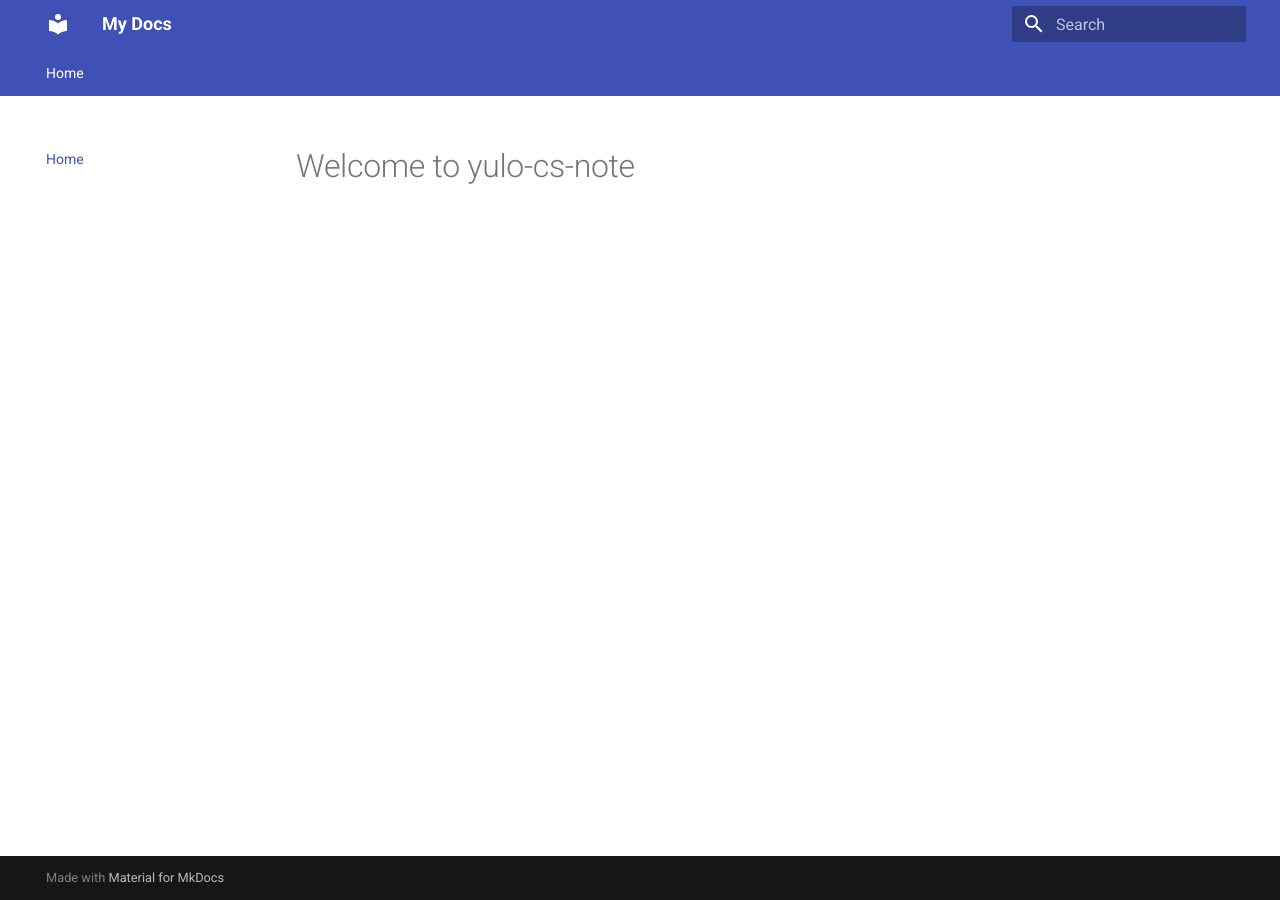
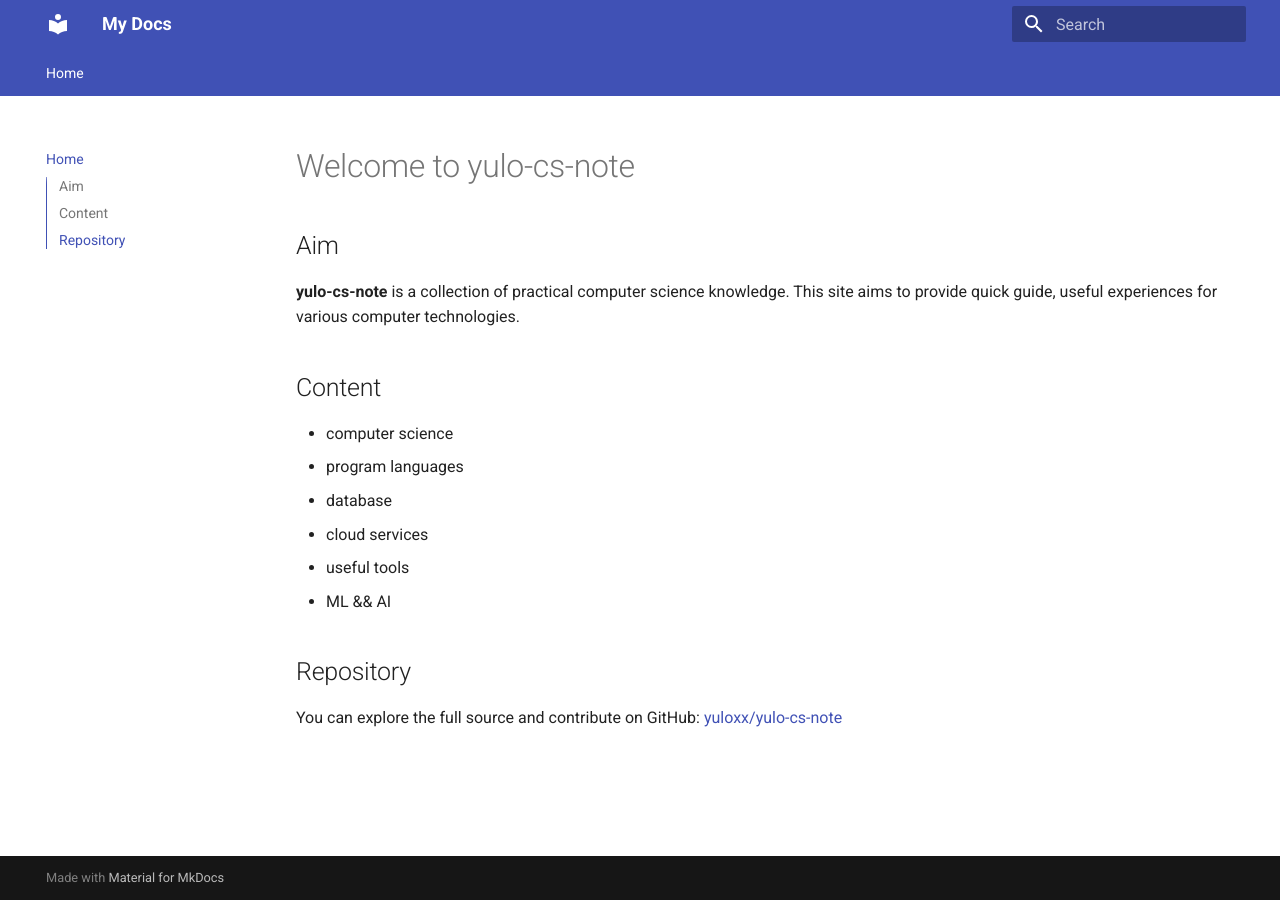
Before and after one commit to yuloxx/yulo-cs-note, an MkDocs documentation site: the page built from docs/index.md, in a window 1280 px wide. Built offline with MkDocs 1.6.1 and Material for MkDocs 9.7.7, drawn with Linux system fonts in a browser that asks for light colours.

Commit message:
feat | index page

```diff
--- a/docs/index.md
+++ b/docs/index.md
@@ -1 +1,18 @@
 # Welcome to yulo-cs-note
+
+## Aim
+
+**yulo-cs-note** is a collection of practical computer science knowledge. This site aims to provide quick guide, useful experiences for various computer technologies.
+
+## Content
+
+- computer science
+- program languages
+- database
+- cloud services
+- useful tools
+- ML && AI
+
+## Repository
+
+You can explore the full source and contribute on GitHub:   [yuloxx/yulo-cs-note](https://github.com/yuloxx/yulo-cs-note)
--- a/mkdocs.yml
+++ b/mkdocs.yml
@@ -18,8 +18,6 @@ markdown_extensions:
   - footnotes
   - def_list
   - tables
-  - toc:
-      permalink: true
   - pymdownx.superfences
   - pymdownx.details
   - pymdownx.highlight
```
